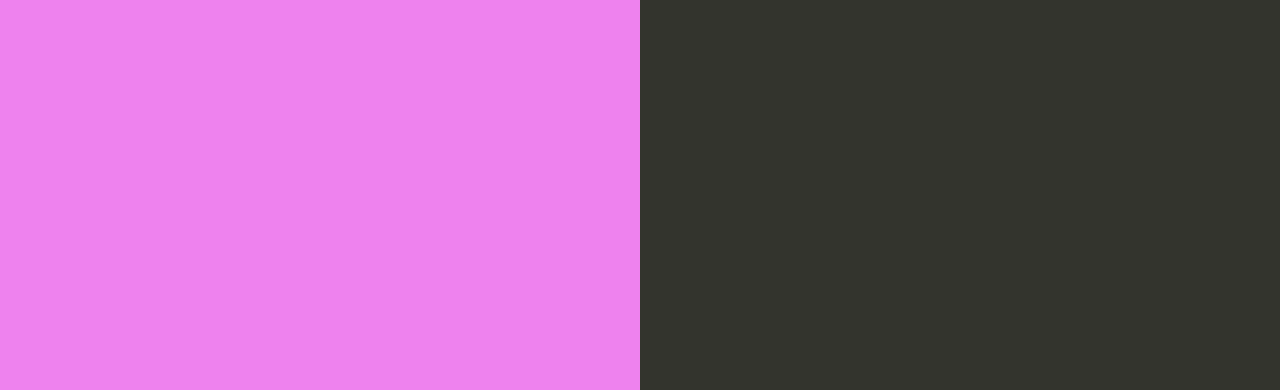
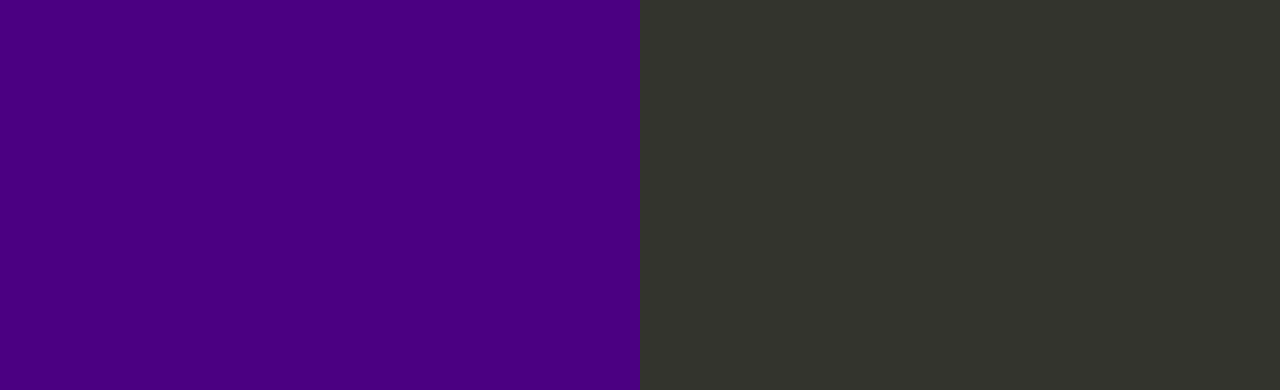
Before and after one commit to Cl0ne-a/my-node-app, a website: page index.html in a window 1280 px wide. Shown: the part 410-800 px from the top of the page. Drawn offline with Linux system fonts and the light colour scheme.

Commit message:
Update index.html
to indigo

```diff
--- a/index.html
+++ b/index.html
@@ -35,7 +35,7 @@
 
         text-align: right;
         padding-top: 11em;
-        background-color: violet;
+        background-color: indigo;
 
       }
       .textColumn p {
```
